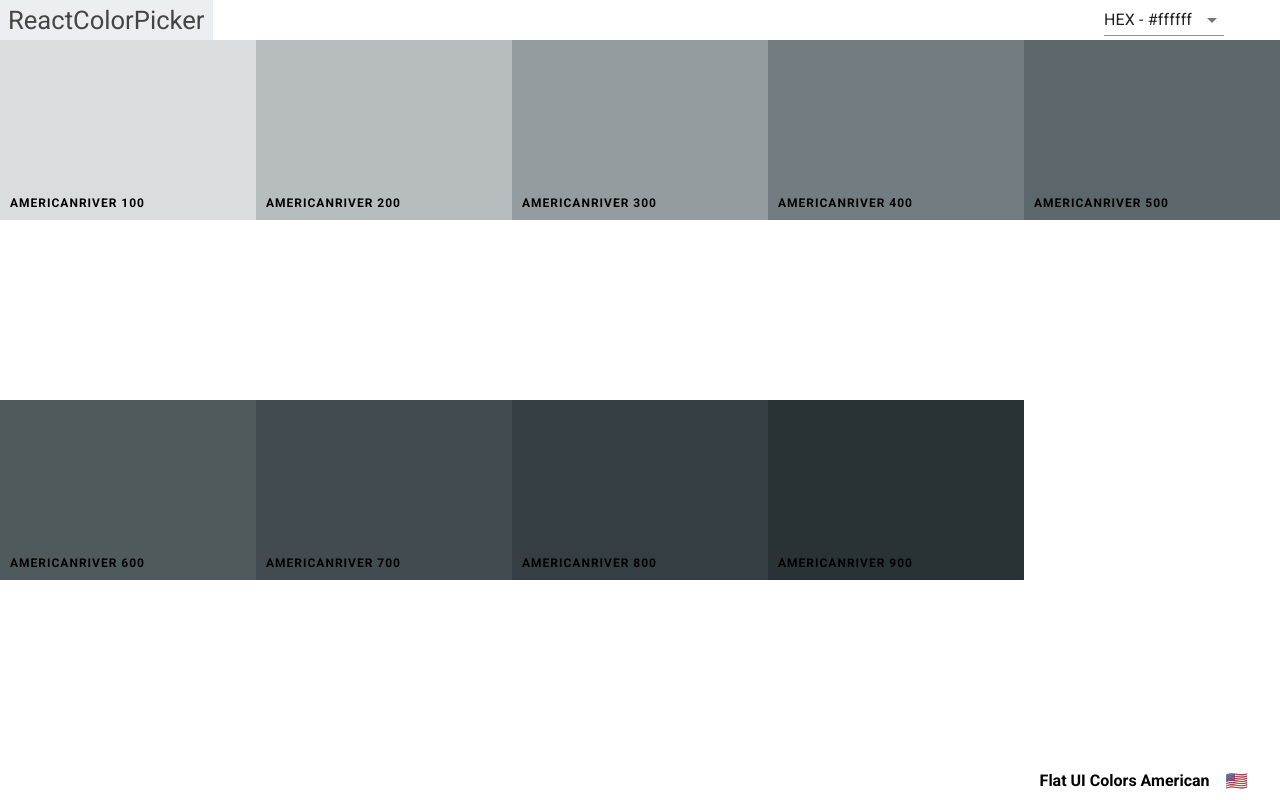
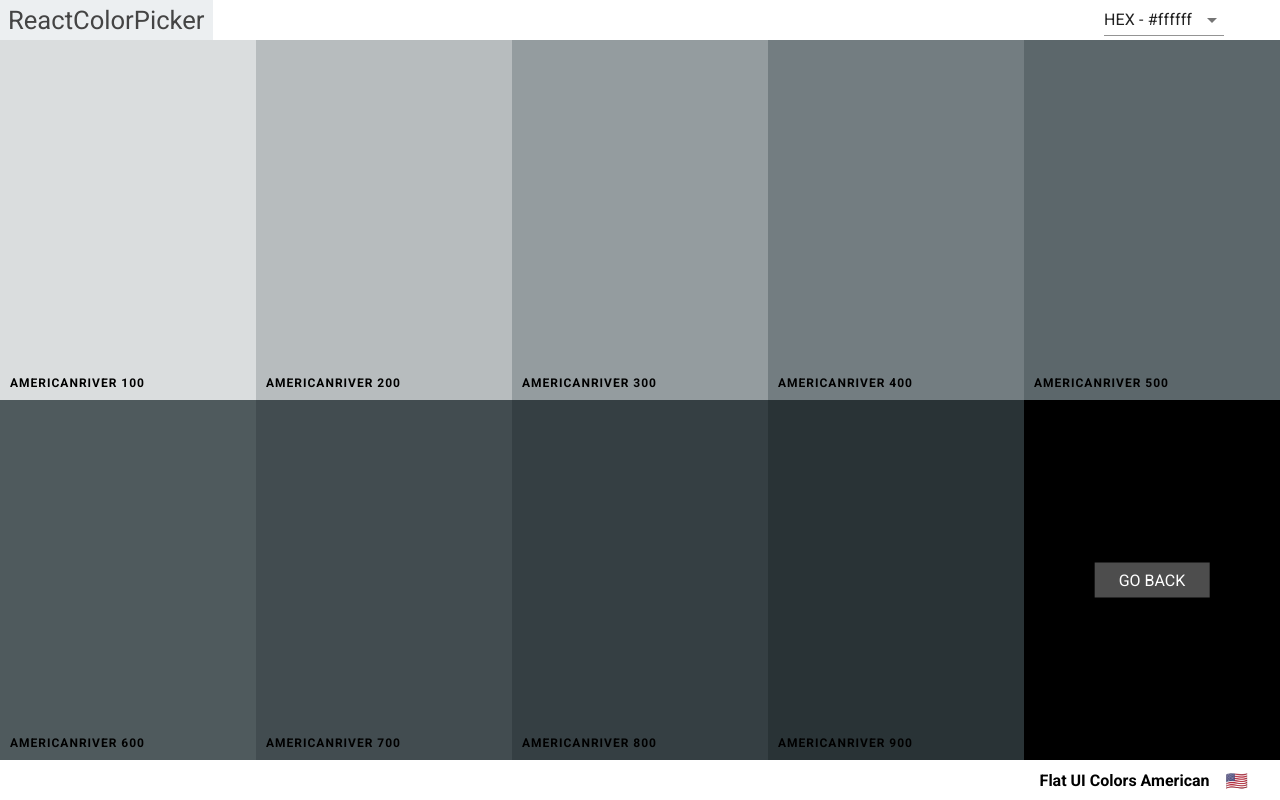
Before and after one commit to LucasLBF/color-app, a React (Create React App) app: page /palette/flat-ui-colors-american/americanriver in a window 1280 px wide. Built offline with nearby package versions, Linux system fonts and the light colour scheme.

Commit message:
feat: create go back button on SingleColorPalette

```diff
--- a/src/ColorBox.css
+++ b/src/ColorBox.css
@@ -6,7 +6,17 @@
   text-transform: uppercase;
 }
 
-.ColorBox-copy-btn {
+.SingleColorPalette .ColorBox {
+  height: 50%;
+}
+
+.go-back.ColorBox {
+  background-color: #000;
+  color: #fff;
+}
+
+.ColorBox-copy-btn,
+.back-btn {
   display: inline-block;
   border: none;
   outline: none;
@@ -19,8 +29,16 @@
   top: 50%;
   left: 50%;
   transform: translate(-50%, -50%);
+  transition: all 300ms;
+}
+
+.ColorBox-copy-btn {
   opacity: 0;
-  transition: all 300ms;
+}
+
+.back-btn:link,
+.back-btn:visited {
+  text-decoration: none;
 }
 
 .ColorBox:hover .ColorBox-copy-btn {
--- a/src/SingleColorPalette.js
+++ b/src/SingleColorPalette.js
@@ -1,4 +1,5 @@
 import React, { Component } from "react";
+import { Link } from "react-router-dom";
 import ColorBox from "./ColorBox";
 import Navbar from "./Navbar";
 import PaletteFooter from "./PaletteFooter";
@@ -29,7 +30,7 @@ class SingleColorPalette extends Component {
 
   render() {
     const { format } = this.state;
-    const { paletteName, emoji } = this.props.palette;
+    const { paletteName, emoji, id } = this.props.palette;
     const colorBoxes = this._shades.map(shade => (
       <ColorBox
         key={shade.name}
@@ -39,9 +40,16 @@ class SingleColorPalette extends Component {
       />
     ));
     return (
-      <div className="Palette">
+      <div className="SingleColorPalette Palette">
         <Navbar changeCode={this.changeColorFormat} />
-        <div className="Palette-colors">{colorBoxes}</div>
+        <div className="Palette-colors">
+          {colorBoxes}
+          <div className="go-back ColorBox">
+            <Link className="back-btn" to={`/palette/${id}`}>
+              Go Back
+            </Link>
+          </div>
+        </div>
         <PaletteFooter paletteName={paletteName} emoji={emoji} />
       </div>
     );
```
